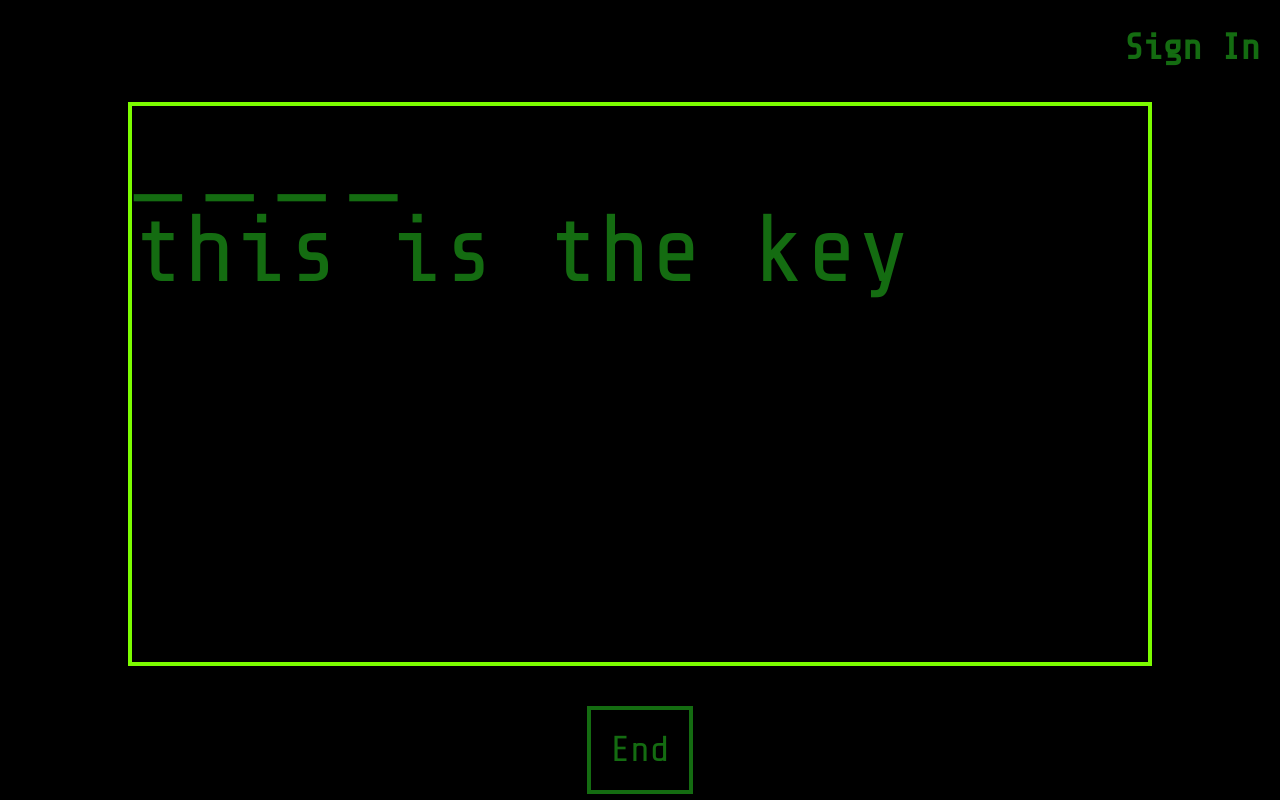
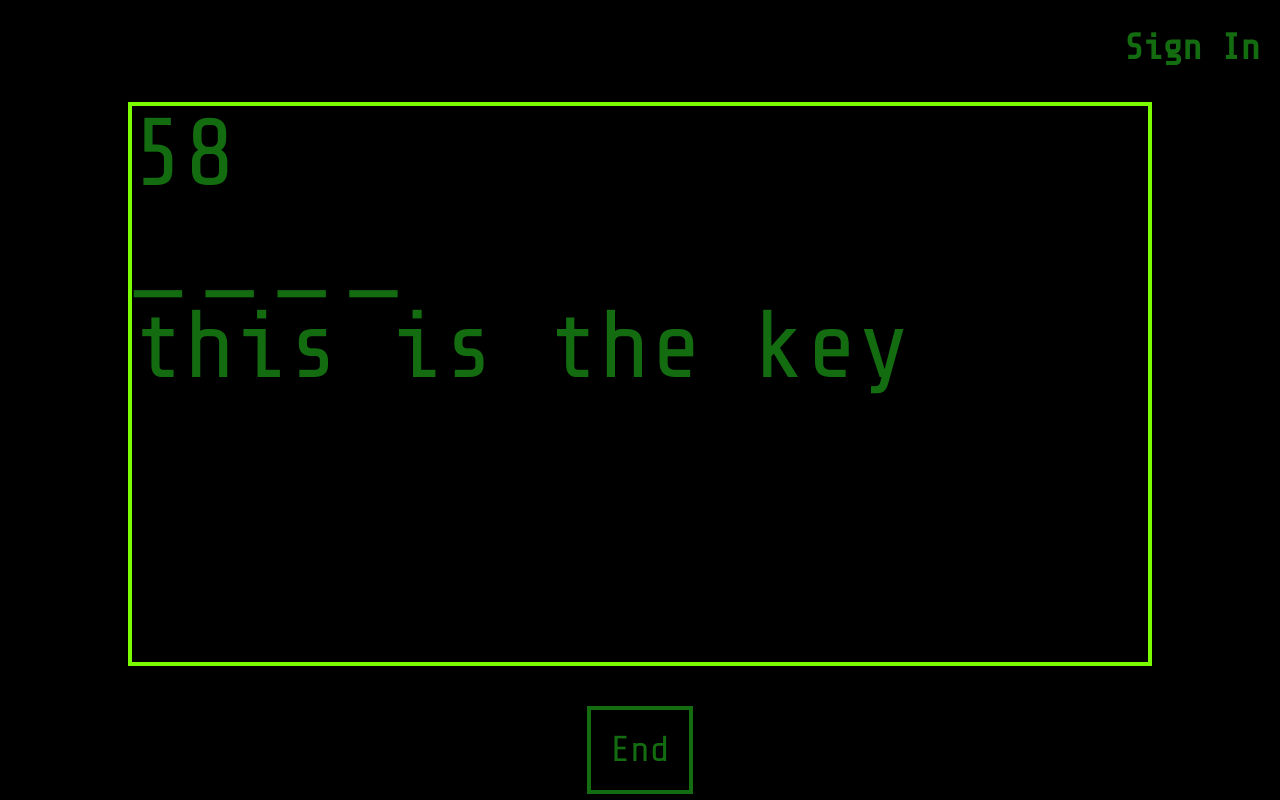
Before and after one commit to RoniGuru/word-game, a React (Vite) app: page / in a window 1280 px wide. Both pictures are taken after a click on the button "START". Built offline with nearby package versions, Linux system fonts and the light colour scheme.

Commit message:
timer added to game

```diff
--- a/src/components/Game.tsx
+++ b/src/components/Game.tsx
@@ -3,6 +3,7 @@ import { useState, useEffect, useCallback } from 'react';
 export default function Game() {
   const [start, setStart] = useState<boolean>(false);
   const [key, setKey] = useState<string>('');
+  const [time, setTime] = useState<number>(0);
 
   const word: string = 'ring';
 
@@ -15,6 +16,20 @@ export default function Game() {
     }
     setSolved(array);
   }
+
+  useEffect(() => {
+    if (start && time > 0) {
+      const interval = setInterval(() => {
+        setTime((prevSeconds) => prevSeconds - 1);
+      }, 1000);
+      return () => clearInterval(interval);
+    }
+    if (time === 0) {
+      setStart(false);
+      createEmptyWord();
+      setTime(60);
+    }
+  }, [start, time]);
 
   useEffect(() => {
     createEmptyWord();
@@ -68,6 +83,7 @@ export default function Game() {
       {start ? (
         <div className="flex flex-col h-full w-full justify-center items-center gap-10">
           <div className="gameContainer">
+            <div className="text-8xl">{time}</div>
             <div className="flex flex-row gap-5 ">
               {solved.map((letter, index) => (
                 <div className="text-8xl" key={index}>
@@ -86,6 +102,7 @@ export default function Game() {
             onClick={() => {
               setStart(!start);
               createEmptyWord();
+              setTime(60);
             }}
           >
             End
```
